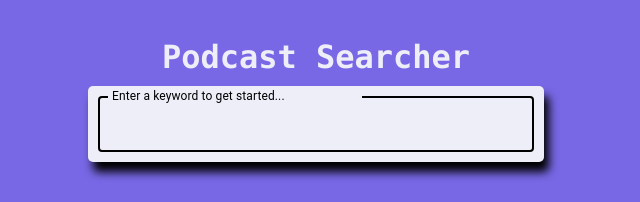
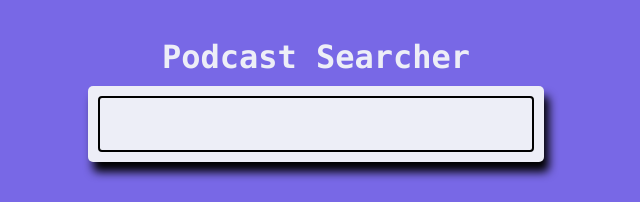
Before and after one commit to cperault/podcast-searcher, a React (Create React App) app in the folder client/: page / in a window 1280 px wide. Shown: the top 202 px of the page, without its empty margins (324-964 px from the left). Built offline with nearby package versions, Linux system fonts and the light colour scheme.

Commit message:
removed label from text field component as helper text suffices.

```diff
--- a/client/src/Components/Search/Search.js
+++ b/client/src/Components/Search/Search.js
@@ -76,11 +76,6 @@ const Search = ({ setSearchData, setWrapperHeader }) => {
             className: classes.input,
           }}
           error={searchKeywordError.trim() !== "" ? true : false}
-          label={
-            searchKeyword.trim() !== ""
-              ? ""
-              : "Enter a keyword to get started..."
-          }
           helperText={searchKeywordError}
           variant="outlined"
           fullWidth
```
